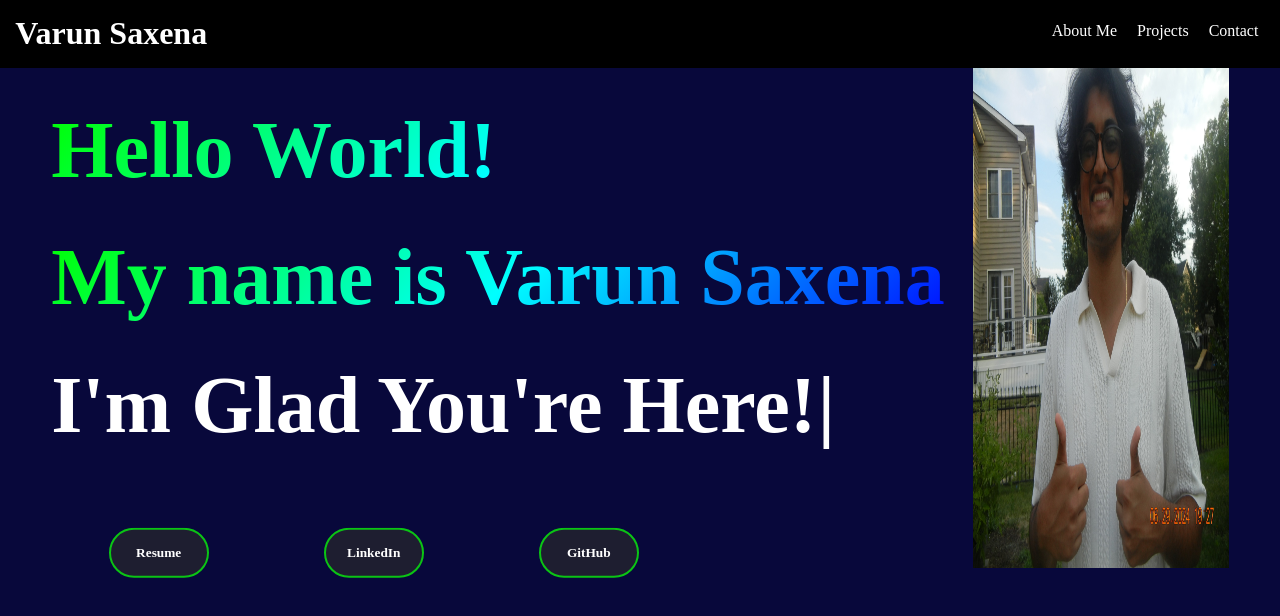
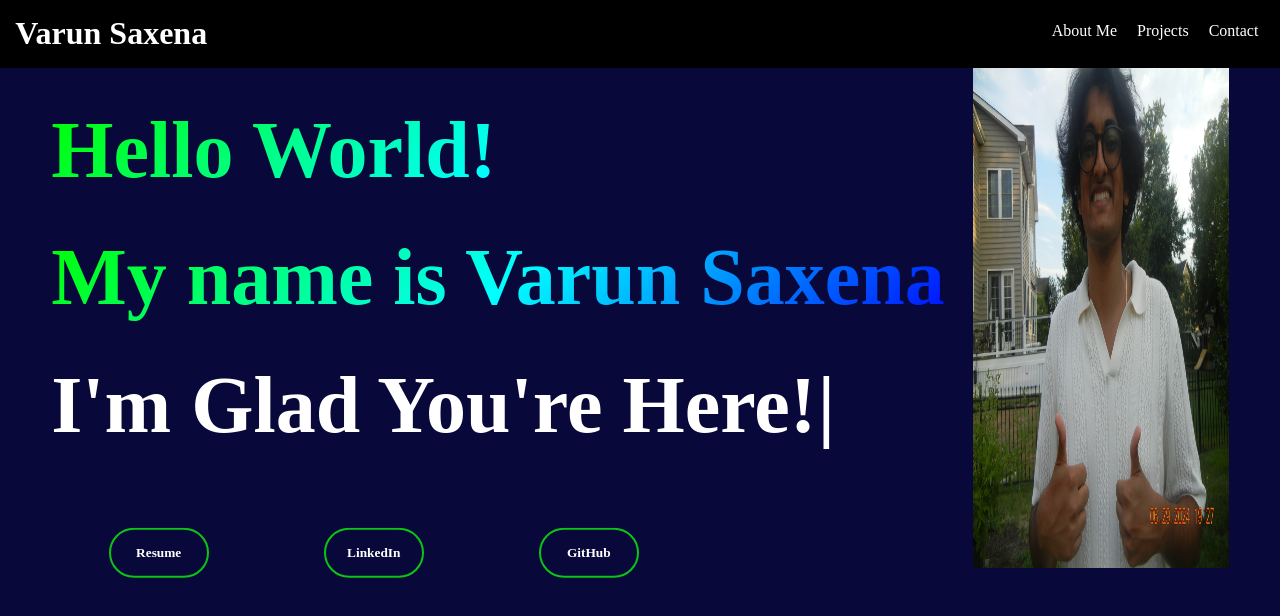
Before and after one commit to Varun-Saxena314/Varun-Saxena314.github.io, a React (Create React App) app: page / in a window 1280 px wide. Shown: the top 616 px of the page. Built offline with nearby package versions, Linux system fonts and the light colour scheme.

Commit message:
buttonColor

```diff
--- a/src/name.css
+++ b/src/name.css
@@ -129,7 +129,7 @@ body {
   color: white;
   font-family: 'Arial, sans-serif';
   font-weight: bold;
-  background-color: #1e1e30;
+  background-color: #08083b;
   animation: bounce 2s infinite;
 }
 .BLink:hover {
```
